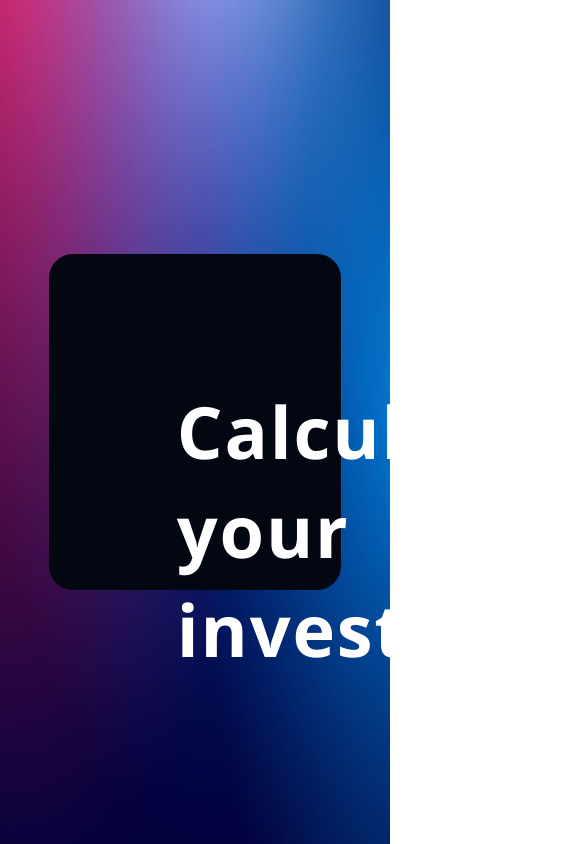
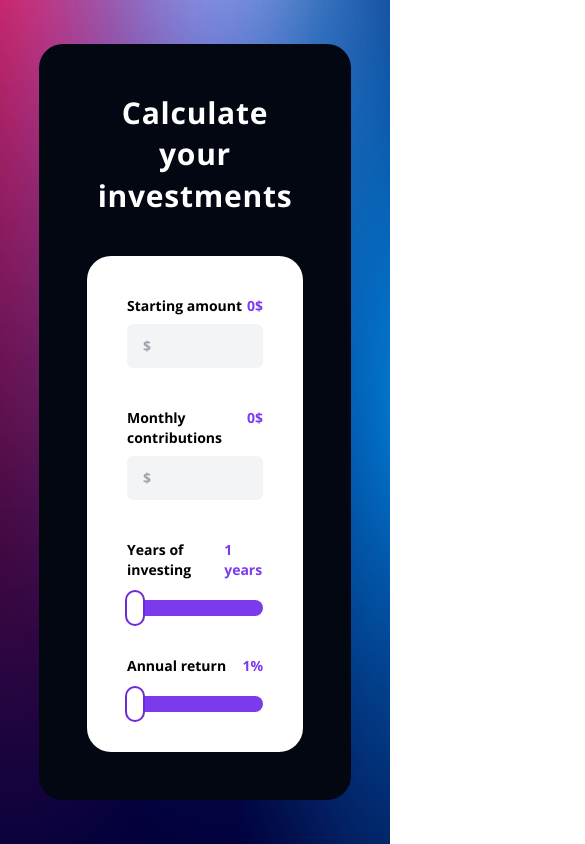
Before and after one commit to Mixeronix/Investment-Calculator, a Next.js app: page / in a window 390 px wide. Shown: the top 844 px of the page, 585 px wide, since content can reach past the window. Built offline with nearby package versions, Linux system fonts and the light colour scheme.

Commit message:
Responsivness

```diff
--- a/components/calculator.tsx
+++ b/components/calculator.tsx
@@ -18,7 +18,12 @@ type propsType = {
 
 export default function Calculator(props: propsType) {
 	return (
-		<div className={"bg-white rounded-3xl p-10 flex flex-col w-1/3 justify-around " + openSansFont.className}>
+		<div
+			className={
+				"bg-white rounded-3xl text-sm md:text-md p-10 flex flex-col gap-y-10 md:gap-y-8 lg:gap-y-5 xl:gap-y-0 w-full lg:w-3/5 2xl:w-1/3 justify-around " +
+				openSansFont.className
+			}
+		>
 			<div className="flex flex-col">
 				<label htmlFor="starting" className="flex flex-row justify-between">
 					Starting amount
--- a/components/mainCard.tsx
+++ b/components/mainCard.tsx
@@ -29,7 +29,7 @@ export default function MainCard() {
 	const [annual, setAnnual] = useState(1);
 
 	return (
-		<section className="bg-gray-950 w-3/4 rounded-3xl aspect-video p-32 flex justify-between">
+		<section className="bg-gray-950 w-4/5 lg:w-3/4 rounded-3xl xl:aspect-video p-12 md:p-14 xl:p-18 2xl:p-32 flex flex-col lg:flex-row justify-between gap-y-10">
 			<Title />
 			<Calculator
 				setStarting={setStarting}
--- a/components/title.tsx
+++ b/components/title.tsx
@@ -7,8 +7,12 @@ const openSansFont = Open_Sans({
 
 export default function Title() {
 	return (
-		<h1 className={"text-white text-7xl tracking-wide leading-snug " + openSansFont.className}>
-			Calculate your <br /> investments
+		<h1
+			className={
+				"text-white text-3xl text-center lg:text-left md:text-4xl xl:text-5xl 2xl:text-7xl tracking-wide leading-snug m-auto lg:mt-10 " + openSansFont.className
+			}
+		>
+			Calculate your investments
 		</h1>
 	);
 }
```
